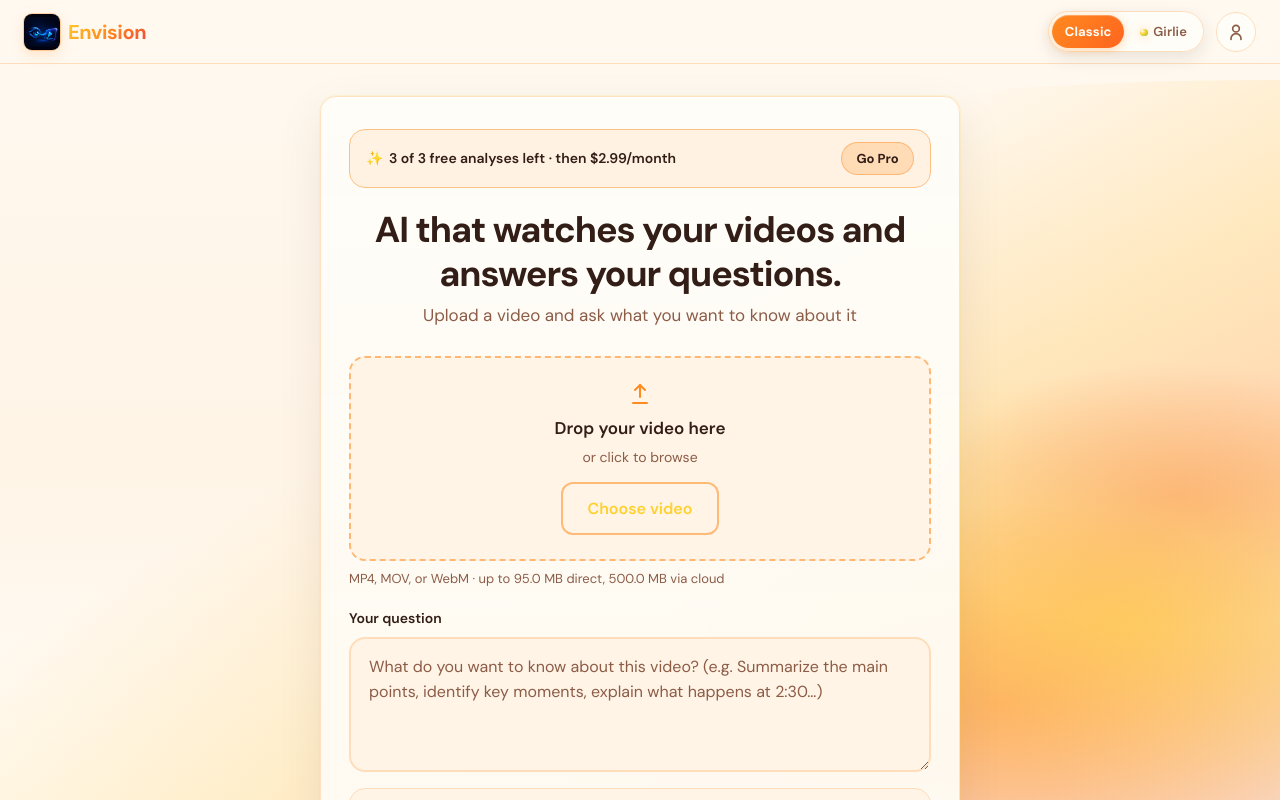
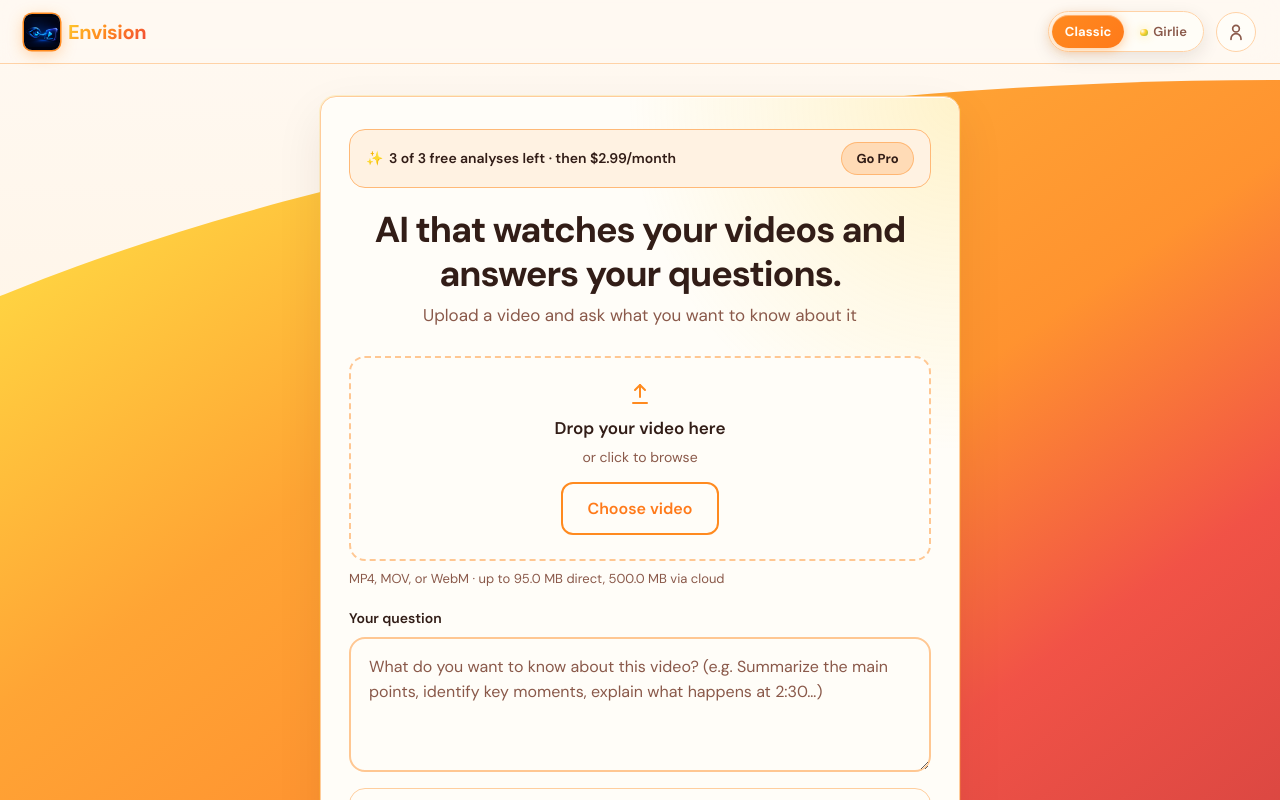
Before and after one commit to ClaudioK5/Envision-Frontend, a React (Vite) app: page / in a window 1280 px wide. Shown: the top 800 px of the page. Built offline with nearby package versions, Linux system fonts and the light colour scheme.

Commit message:
Add files via upload

```diff
--- a/src/index.css
+++ b/src/index.css
@@ -1,50 +1,56 @@
 :root,
 html[data-theme="classic"] {
-  /* Premium mango milkshake — creamy white base + brilliant mango accents */
+  /*
+   * Mango milkshake hierarchy (keep accents vivid — no heavy white wash):
+   * ~65% cream | 15% orange | 10% yellow | 8% coral-red | 2% green
+   */
   --cream-0: #fffdf8;
-  --cream-1: #fff9f0;
+  --cream-1: #fff9f2;
   --cream-2: #fff4e6;
   --mango-yellow: #ffd12f;
-  --mango-gold: #ffb51f;
+  --mango-yellow-alt: #ffce32;
   --mango-orange: #ff8a1f;
-  --mango-deep: #ff641f;
+  --mango-orange-mid: #ff9d24;
+  --mango-orange-deep: #ff7a1a;
   --mango-coral: #f04438;
-  --mango-red: #d93332;
-  --mango-green: #7fbf3f;
-
-  --navy-dark: #fff9f0;
+  --mango-coral-mid: #e94a3c;
+  --mango-red: #d93832;
+  --mango-green: #86b93b;
+
+  --navy-dark: #fff9f2;
   --navy-mid: #fff4e6;
   --navy-light: #ffd12f;
   --gradient-mid: #ff8a1f;
   --accent: #ff8a1f;
   --accent-bright: #ffd12f;
-  --accent-strong: #ff641f;
+  --accent-strong: #ff7a1a;
   --accent-hover: #f04438;
   --accent-coral: #f04438;
-  --accent-red: #d93332;
-  --accent-deep: #d93332;
-  --accent-glow: rgba(255, 138, 31, 0.34);
-  --accent-soft-12: rgba(255, 209, 47, 0.16);
-  --accent-soft-28: rgba(255, 138, 31, 0.2);
-  --accent-soft-34: rgba(255, 181, 31, 0.28);
-  --accent-soft-40: rgba(255, 138, 31, 0.32);
-  --accent-soft-45: rgba(255, 209, 47, 0.32);
-  --accent-soft-55: rgba(240, 68, 56, 0.38);
-  --leaf: #7fbf3f;
-
-  --bg: #fff9f0;
+  --accent-red: #d93832;
+  --accent-deep: #d93832;
+  /* Focus/glow: vivid, not washed-out */
+  --accent-glow: rgba(255, 209, 47, 0.45);
+  --accent-soft-12: color-mix(in srgb, #ffd12f 18%, #fffdf8);
+  --accent-soft-28: color-mix(in srgb, #ff8a1f 28%, #fff9f2);
+  --accent-soft-34: color-mix(in srgb, #ff9d24 34%, #fff4e6);
+  --accent-soft-40: color-mix(in srgb, #ff8a1f 40%, transparent);
+  --accent-soft-45: color-mix(in srgb, #ffd12f 45%, transparent);
+  --accent-soft-55: color-mix(in srgb, #f04438 55%, transparent);
+  --leaf: #86b93b;
+
+  --bg: #fff9f2;
   --bg-elevated: #fffdf8;
   --surface-ink: #fffdf8;
   --surface-deep: #fff4e6;
   --surface-deep-strong: #fffdf8;
-  --surface-mid: rgba(255, 244, 230, 0.9);
-  --user-bubble-from: rgba(255, 209, 47, 0.28);
-  --user-bubble-to: rgba(255, 138, 31, 0.18);
+  --surface-mid: #fff4e6;
+  --user-bubble-from: color-mix(in srgb, #ffd12f 42%, #fffdf8);
+  --user-bubble-to: color-mix(in srgb, #ff8a1f 32%, #fff9f2);
   --text: #321d17;
-  --text-muted: #8c5c47;
-  --border: color-mix(in srgb, #ff8a1f 22%, #fff4e6);
+  --text-muted: #8a594a;
+  --border: color-mix(in srgb, #ff8a1f 32%, #fff4e6);
   --shadow: rgba(50, 29, 23, 0.1);
-  --glass: rgba(255, 253, 248, 0.94);
+  --glass: #fffdf8;
 
   --header-height: 64px;
   --radius: 12px;
@@ -138,26 +144,25 @@ body {
 .navy-background__dark {
   position: absolute;
   inset: 0;
-  background: linear-gradient(180deg, #fff9f0 0%, #fff4e6 58%, #fffdf8 100%);
+  /* Page base: creamy milkshake (~65%) */
+  background: linear-gradient(180deg, #fff9f2 0%, #fff4e6 55%, #fffdf8 100%);
 }
 
 .navy-background__light {
   position: absolute;
   inset: 0;
-  /* Decorative mango ribbon only — keeps ~65% cream visible */
-  background:
-    radial-gradient(ellipse 55% 45% at 88% 78%, rgba(255, 209, 47, 0.55), transparent 70%),
-    radial-gradient(ellipse 40% 35% at 78% 88%, rgba(255, 100, 31, 0.42), transparent 72%),
-    radial-gradient(ellipse 28% 24% at 92% 62%, rgba(240, 68, 56, 0.28), transparent 70%),
-    linear-gradient(
-      150deg,
-      transparent 42%,
-      rgba(255, 181, 31, 0.22) 62%,
-      rgba(255, 138, 31, 0.28) 78%,
-      rgba(217, 51, 50, 0.18) 100%
-    );
+  /* Large decorative shape: vivid yellow → orange → coral-red */
+  background: linear-gradient(
+    145deg,
+    #ffd12f 0%,
+    #ffce32 18%,
+    #ff9d24 42%,
+    #ff8a1f 62%,
+    #f04438 82%,
+    #d93832 100%
+  );
   clip-path: ellipse(140% 90% at 100% 100%);
-  opacity: 1;
+  opacity: 0.92;
 }
 
 @media (min-width: 768px) {
@@ -197,7 +202,7 @@ body {
 
 .logo__mark {
   color: var(--text);
-  background: linear-gradient(135deg, #ffd12f 0%, #ff8a1f 52%, #f04438 100%);
+  background: linear-gradient(135deg, #ffd12f 0%, #ff8a1f 48%, #f04438 100%);
   -webkit-background-clip: text;
   background-clip: text;
   -webkit-text-fill-color: transparent;
@@ -211,8 +216,8 @@ body {
   object-fit: cover;
   flex-shrink: 0;
   box-shadow:
-    0 0 0 1px color-mix(in srgb, #ff8a1f 35%, transparent),
-    0 4px 14px rgba(255, 138, 31, 0.22);
+    0 0 0 1.5px #ff8a1f,
+    0 4px 16px color-mix(in srgb, #ff8a1f 40%, transparent);
 }
 
 .header__actions {
@@ -256,18 +261,18 @@ body {
 .theme-toggle__btn--active {
   color: #fffdf8;
   font-weight: 700;
-  background: linear-gradient(135deg, #ff8a1f 0%, #ff641f 100%);
+  background: linear-gradient(135deg, #ff8a1f 0%, #ff7a1a 100%);
   box-shadow:
-    0 2px 10px rgba(255, 138, 31, 0.35),
-    inset 0 1px 0 rgba(255, 255, 255, 0.28);
+    0 2px 12px color-mix(in srgb, #ff8a1f 45%, transparent),
+    inset 0 1px 0 rgba(255, 255, 255, 0.35);
 }
 
 html[data-theme="classic"] .theme-toggle__btn--active:hover {
-  background: linear-gradient(135deg, #f04438 0%, #d93332 100%);
+  background: linear-gradient(135deg, #f04438 0%, #d93832 100%);
 }
 
 html[data-theme="classic"] .theme-toggle__spark {
-  background: radial-gradient(circle at 30% 30%, #fff, #ffd12f 40%, #7fbf3f);
+  background: radial-gradient(circle at 30% 30%, #fffdf8, #ffd12f 42%, #86b93b);
 }
 
 .theme-toggle__btn--girlie.theme-toggle__btn--active {
@@ -323,12 +328,126 @@ html[data-theme="girlie"] .btn--primary {
   color: #fff;
 }
 
+html[data-theme="girlie"] .btn--primary:not(:disabled):hover {
+  background: var(--accent-bright);
+  filter: none;
+}
+
+html[data-theme="classic"] .btn--primary:not(:disabled):hover {
+  filter: none;
+}
+
 html[data-theme="classic"] .result-body--markdown li::marker {
   color: var(--leaf);
 }
 
 html[data-theme="classic"] .result-kicker {
-  color: #ff641f;
+  color: #ff7a1a;
+}
+
+html[data-theme="classic"] .content-card {
+  border: 1.5px solid color-mix(in srgb, #ff8a1f 38%, #fff4e6);
+  background:
+    radial-gradient(ellipse 80% 55% at 100% 0%, color-mix(in srgb, #ffd12f 22%, transparent), transparent 65%),
+    radial-gradient(ellipse 55% 40% at 0% 100%, color-mix(in srgb, #ff8a1f 14%, transparent), transparent 70%),
+    #fffdf8;
+  box-shadow:
+    0 18px 48px rgba(50, 29, 23, 0.08),
+    0 1px 0 rgba(255, 255, 255, 0.95) inset,
+    0 0 0 1px color-mix(in srgb, #ffd12f 18%, transparent);
+}
+
+html[data-theme="classic"] .envision-form__textarea,
+html[data-theme="classic"] .upload-zone {
+  background: #fffdf8;
+  border-color: color-mix(in srgb, #ff8a1f 42%, #fff4e6);
+}
+
+html[data-theme="classic"] .envision-form__textarea:focus,
+html[data-theme="classic"] .upload-zone:focus {
+  border-color: #ff8a1f;
+  box-shadow:
+    0 0 0 3px color-mix(in srgb, #ffd12f 55%, transparent),
+    0 0 0 6px color-mix(in srgb, #ff8a1f 22%, transparent);
+}
+
+html[data-theme="classic"] .upload-zone--drag {
+  border-color: #ffd12f;
+  background: color-mix(in srgb, #ffd12f 16%, #fffdf8);
+  box-shadow: 0 0 0 4px color-mix(in srgb, #ffd12f 35%, transparent);
+}
+
+html[data-theme="classic"] .creator-mode-toggle {
+  background: #fffdf8;
+  border-color: color-mix(in srgb, #ff8a1f 36%, #fff4e6);
+}
+
+html[data-theme="classic"] .creator-mode-toggle:hover {
+  border-color: #ff8a1f;
+  background: #fff4e6;
+}
+
+html[data-theme="classic"] .creator-mode-toggle:has(.creator-mode-toggle__input:checked) {
+  border-color: #ff8a1f;
+  background: color-mix(in srgb, #ffd12f 16%, #fffdf8);
+  box-shadow: 0 0 0 3px color-mix(in srgb, #ff8a1f 28%, transparent);
+}
+
+html[data-theme="classic"] .creator-mode-toggle__input:checked + .creator-mode-toggle__switch {
+  background: linear-gradient(135deg, #ff8a1f 0%, #ff7a1a 100%);
+}
+
+html[data-theme="classic"] .btn--primary {
+  color: #fffdf8;
+  background: linear-gradient(135deg, #ff9d24 0%, #ff8a1f 42%, #f04438 100%);
+  box-shadow:
+    0 6px 20px color-mix(in srgb, #ff8a1f 42%, transparent),
+    inset 0 1px 0 rgba(255, 255, 255, 0.35);
+}
+
+html[data-theme="classic"] .btn--primary:not(:disabled):hover {
+  background: linear-gradient(135deg, #f04438 0%, #e94a3c 50%, #d93832 100%);
+}
+
+html[data-theme="classic"] .btn--secondary {
+  color: #ff7a1a;
+  background: #fffdf8;
+  border: 2px solid #ff8a1f;
+}
+
+html[data-theme="classic"] .btn--secondary:hover {
+  color: #d93832;
+  border-color: #f04438;
+  background: color-mix(in srgb, #ffd12f 14%, #fffdf8);
+}
+
+html[data-theme="classic"] .result-message--user .result-message__text {
+  border-color: #ff8a1f;
+  background: linear-gradient(
+    155deg,
+    color-mix(in srgb, #ffd12f 48%, #fffdf8),
+    color-mix(in srgb, #ff8a1f 36%, #fff9f2)
+  );
+  box-shadow: 0 8px 22px color-mix(in srgb, #ff8a1f 22%, transparent);
+}
+
+html[data-theme="classic"] .result-body {
+  border: 1px solid color-mix(in srgb, #ff8a1f 28%, #fff4e6);
+  background: #fffdf8;
+  box-shadow: 0 10px 28px rgba(50, 29, 23, 0.08);
+}
+
+html[data-theme="classic"] .envision-form__error {
+  border: 1px solid color-mix(in srgb, #f04438 45%, #fff4e6);
+  background: color-mix(in srgb, #f04438 10%, #fffdf8);
+}
+
+html[data-theme="classic"] .envision-form__error-step {
+  color: #d93832;
+}
+
+html[data-theme="classic"] .envision-form__error p {
+  color: #321d17;
 }
 
 html[data-theme="girlie"] .result-body--markdown strong {
@@ -524,19 +643,6 @@ html[data-theme="girlie"] .result-body--markdown strong {
   box-shadow: 0 16px 48px var(--shadow);
 }
 
-html[data-theme="classic"] .content-card {
-  border-color: color-mix(in srgb, #ff8a1f 18%, #fff4e6);
-  background: linear-gradient(
-    180deg,
-    rgba(255, 253, 248, 0.98) 0%,
-    rgba(255, 249, 240, 0.96) 100%
-  );
-  box-shadow:
-    0 16px 48px rgba(50, 29, 23, 0.08),
-    0 1px 0 rgba(255, 255, 255, 0.9) inset,
-    0 0 0 1px color-mix(in srgb, #ffd12f 12%, transparent);
-}
-
 .content-card--result {
   text-align: left;
 }
@@ -691,7 +797,7 @@ html[data-theme="classic"] .content-card {
 }
 
 .creator-mode-toggle__input:checked + .creator-mode-toggle__switch {
-  background: linear-gradient(135deg, #ff8a1f 0%, #ff641f 100%);
+  background: linear-gradient(135deg, #ff8a1f 0%, #ff7a1a 100%);
 }
 
 .creator-mode-toggle__input:checked + .creator-mode-toggle__switch::after {
@@ -908,17 +1014,15 @@ html[data-theme="classic"] .content-card {
 
 .btn--primary {
   width: 100%;
-  color: #fffdf8;
+  color: #fff;
   font-weight: 700;
-  background: linear-gradient(135deg, #ff8a1f 0%, #ff641f 100%);
-  box-shadow:
-    0 4px 16px rgba(255, 138, 31, 0.38),
-    inset 0 1px 0 rgba(255, 255, 255, 0.28);
+  background: var(--accent);
+  box-shadow: 0 4px 14px var(--accent-glow);
 }
 
 .btn--primary:not(:disabled):hover {
-  background: linear-gradient(135deg, #f04438 0%, #d93332 100%);
-  filter: none;
+  background: var(--accent-hover, var(--accent-bright));
+  filter: brightness(1.05);
 }
 
 .btn--primary:not(:disabled):active {
@@ -926,9 +1030,9 @@ html[data-theme="classic"] .content-card {
 }
 
 .btn--secondary {
-  color: var(--accent-bright);
-  background: transparent;
-  border: 2px solid color-mix(in srgb, var(--accent) 55%, transparent);
+  color: var(--accent);
+  background: var(--bg-elevated);
+  border: 2px solid var(--accent);
 }
 
 .btn--secondary:hover {
@@ -1537,16 +1641,28 @@ html[data-theme="classic"] .content-card {
 .upgrade-pro-btn--primary {
   width: 100%;
   padding: 0.875rem 1.25rem;
+  color: #fff;
+  font-weight: 700;
+  background: var(--accent);
+  box-shadow: 0 4px 14px var(--accent-glow);
+}
+
+.upgrade-pro-btn--primary:hover {
+  background: var(--accent-hover, var(--accent-bright));
+  filter: brightness(1.05);
+}
+
+html[data-theme="classic"] .upgrade-pro-btn--primary {
   color: #fffdf8;
-  font-weight: 700;
-  background: linear-gradient(135deg, #ff8a1f 0%, #ff641f 100%);
+  background: linear-gradient(135deg, #ff9d24 0%, #ff8a1f 42%, #f04438 100%);
   box-shadow:
-    0 4px 16px rgba(255, 138, 31, 0.38),
-    inset 0 1px 0 rgba(255, 255, 255, 0.28);
-}
-
-.upgrade-pro-btn--primary:hover {
-  background: linear-gradient(135deg, #f04438 0%, #d93332 100%);
+    0 6px 20px color-mix(in srgb, #ff8a1f 42%, transparent),
+    inset 0 1px 0 rgba(255, 255, 255, 0.35);
+  filter: none;
+}
+
+html[data-theme="classic"] .upgrade-pro-btn--primary:hover {
+  background: linear-gradient(135deg, #f04438 0%, #e94a3c 50%, #d93832 100%);
   filter: none;
 }
 
```
